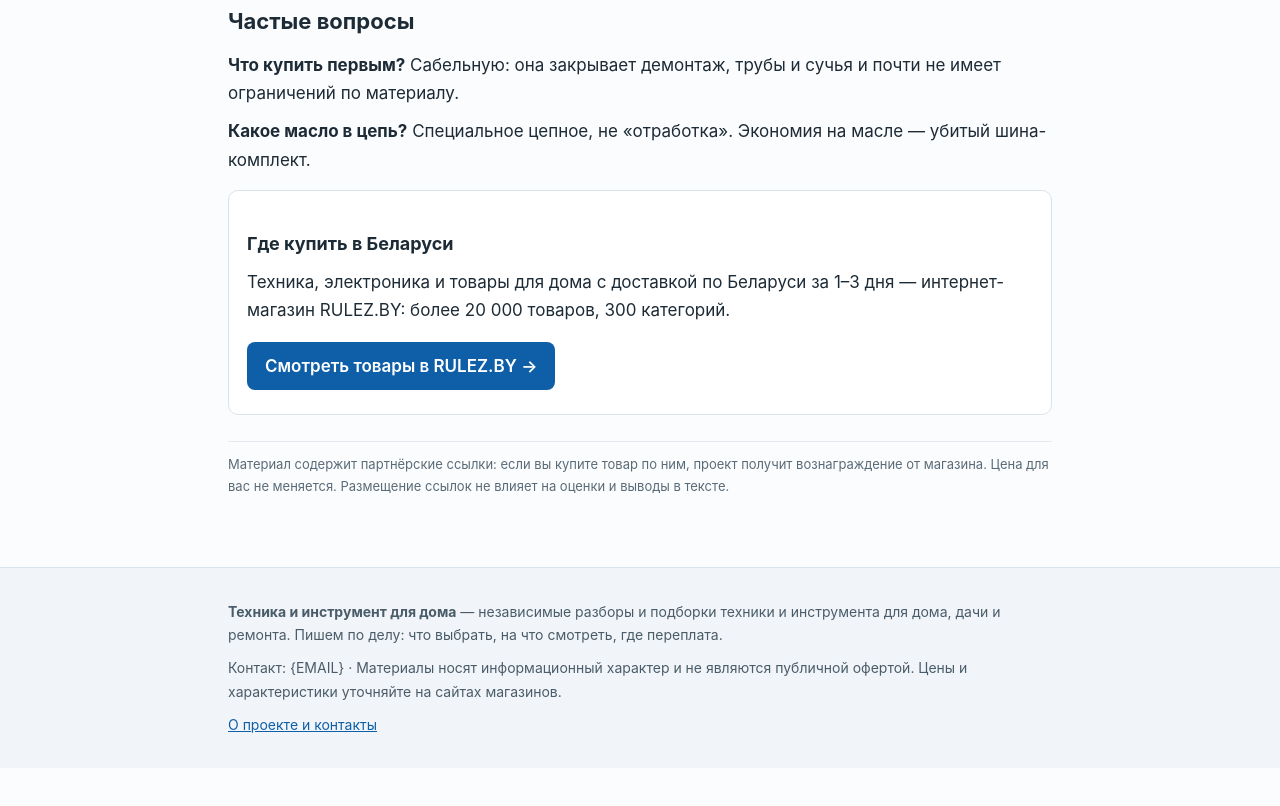
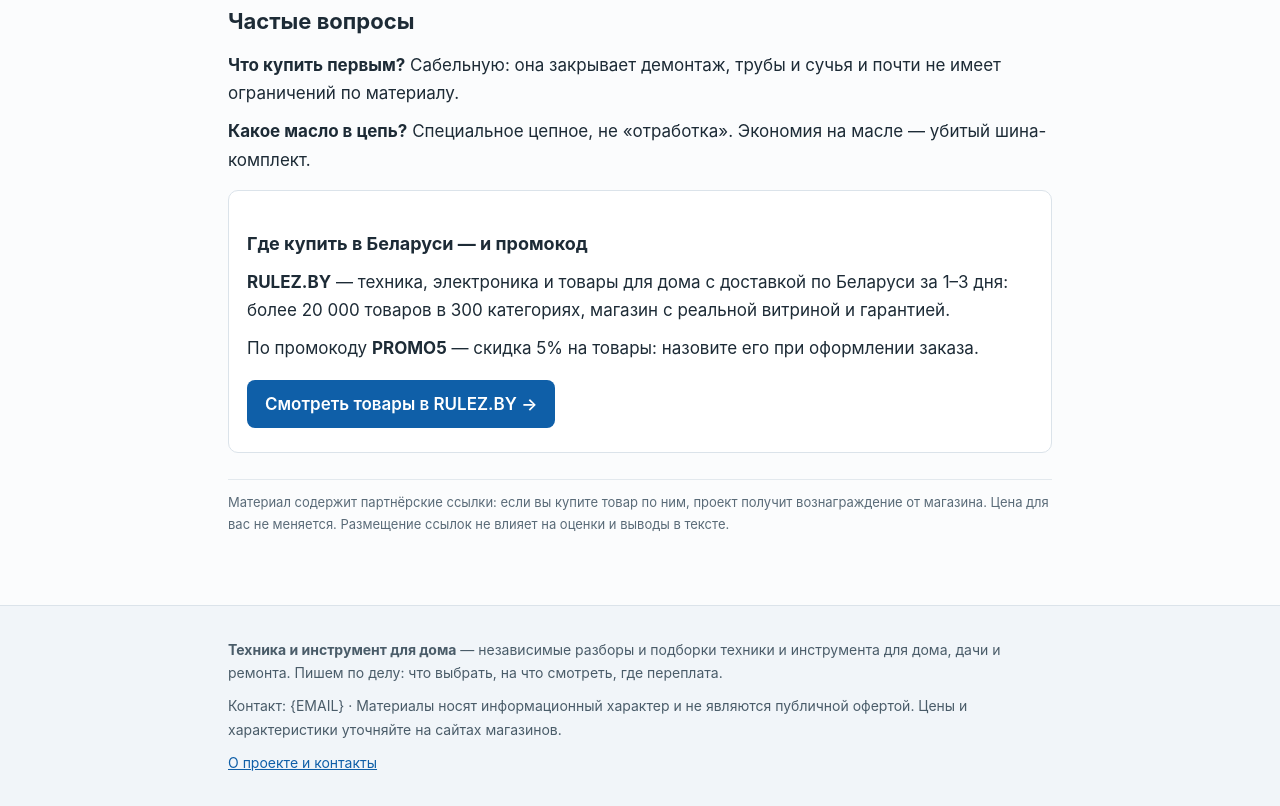
Before and after one commit to ST198375/instrument-doma, a plain HTML site: page stati/akkumulyatornye-pily.html in a window 1280 px wide. Shown: the part 1246-2052 px from the top of the page. Before the commit the page ends 2014 px from the top, so only its background shows below. Drawn offline with Linux system fonts and the light colour scheme.

Commit message:
site: stati/akkumulyatornye-pily.html

```diff
--- a/stati/akkumulyatornye-pily.html
+++ b/stati/akkumulyatornye-pily.html
@@ -61,9 +61,10 @@ Ryobi:</p>
 масле — убитый шина-комплект.</p>
 
 <div class="card" id="rulez-card">
-<h3>Где купить в Беларуси</h3>
-<p>Техника, электроника и товары для дома с доставкой по Беларуси за 1–3 дня —
-интернет-магазин RULEZ.BY: более 20 000 товаров, 300 категорий.</p>
+<h3>Где купить в Беларуси — и промокод</h3>
+<p><b>RULEZ.BY</b> — техника, электроника и товары для дома с доставкой по Беларуси
+за 1–3 дня: более 20 000 товаров в 300 категориях, магазин с реальной витриной и гарантией.</p>
+<p>По промокоду <b>PROMO5</b> — скидка 5% на товары: назовите его при оформлении заказа.</p>
 <a class="aff" href="https://xcdus.com/g/66hsnobd0f5722ae11438b141a6ee8/" rel="nofollow sponsored" target="_blank">Смотреть товары в RULEZ.BY →</a>
 </div>
 
```
